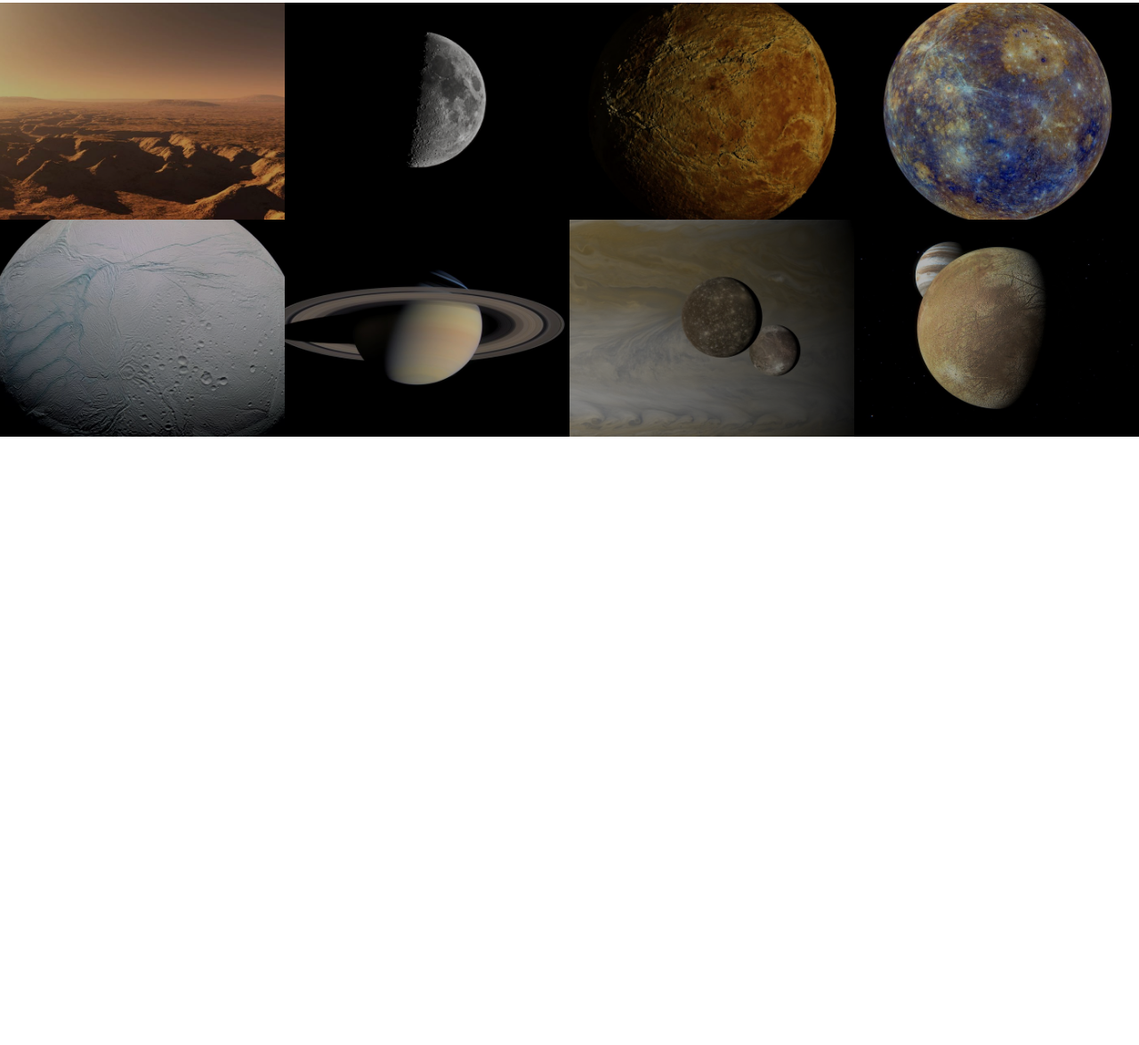
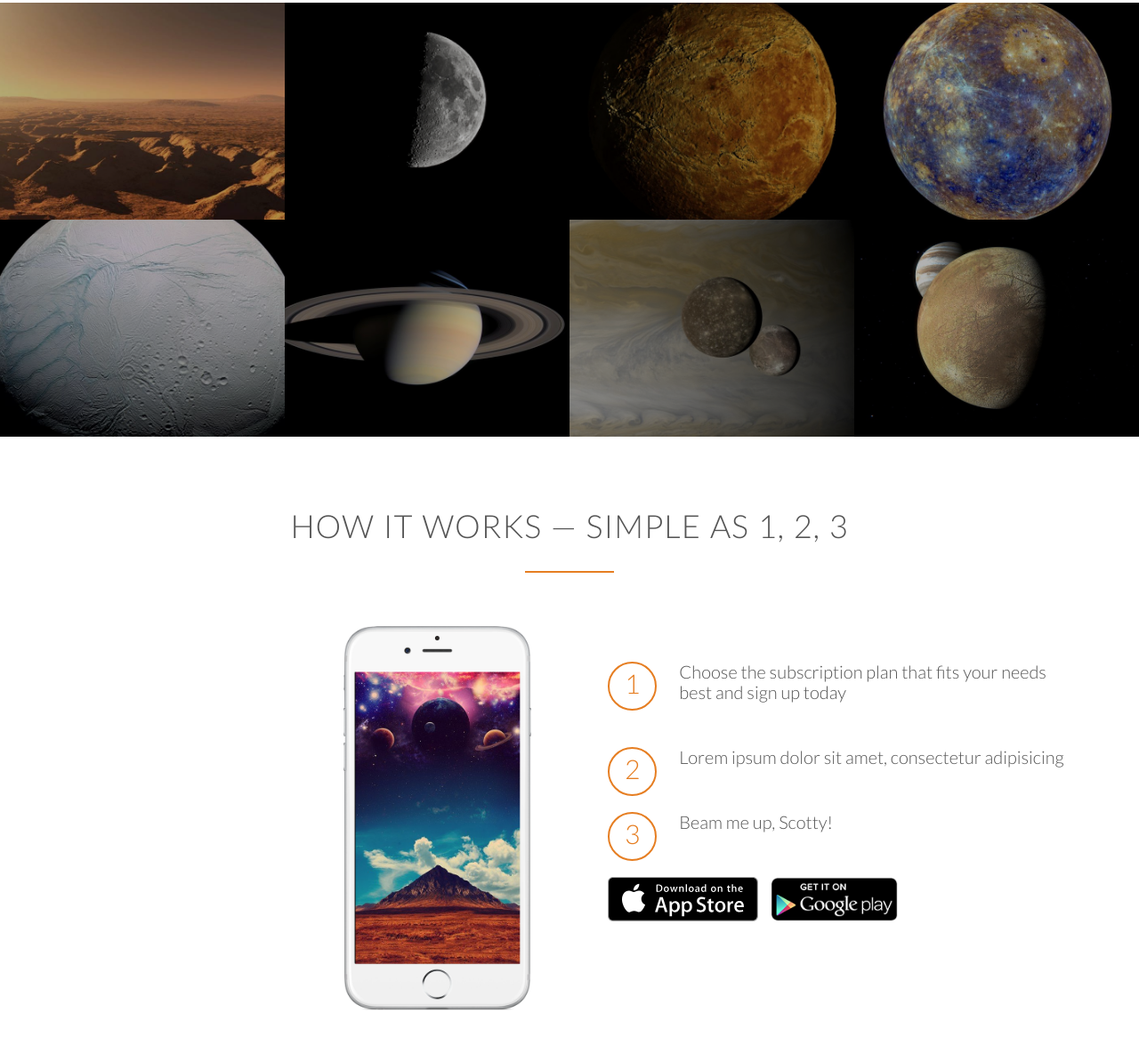
Before and after one commit to josip1987/space-travel-website, a website built with webpack: page app/index.html in a window 1280 px wide. Shown: the part 1458-2633 px from the top of the page at 89% size. Before the commit the page ends 1949 px from the top, so only its background shows below. Built offline with nearby package versions, Linux system fonts and the light colour scheme.

Commit message:
how it works section

```diff
--- a/app/assets/styles/modules/_buttons.css
+++ b/app/assets/styles/modules/_buttons.css
@@ -31,3 +31,11 @@
 		}
 	}
 }
+
+.btn-app {
+	&__image {
+		height: 50px;
+		width: auto;
+		margin-right: 10px;
+	}
+}
--- /dev/null
+++ b/app/assets/styles/modules/_section-how-it-works.css
@@ -0,0 +1,36 @@
+.how-it-works {
+
+	&__box:first-child {
+		text-align: right;
+		padding-right: 3%;
+		margin-top: 30px;
+	}
+
+	&__box:last-child {
+		text-align: left;
+		padding-left: 3%;
+		margin-top: 70px;
+	}
+
+	&__image {
+		width: 40%;
+	}
+
+	&__steps {
+		margin-bottom: 50px;
+
+		&--number {
+			color: $carrot;
+			border: 2px solid $carrot;
+			display: inline-block;
+			border-radius: 50%;
+			height: 55px;
+			width: 55px;
+			text-align: center;
+			padding: 5px;
+			float: left;
+			font-size: 150%;
+			margin-right: 25px;
+		}
+	}
+}
--- a/app/assets/styles/styles.css
+++ b/app/assets/styles/styles.css
@@ -12,4 +12,5 @@
 @import "modules/_section";
 @import "modules/_section-features";
 @import "modules/_section-planets";
+@import "modules/_section-how-it-works";
 @import "modules/_icons";
--- a/app/index.html
+++ b/app/index.html
@@ -101,6 +101,34 @@
 		</ul> <!--/ .section-planets__gallery -->
 	</section> <!--/ .section .section-planets -->
 
+	<section class="section how-it-works">
+		<div class="row">
+			<h2 class="section__title">How it works &mdash; Simple as 1, 2, 3</h2>
+		</div> <!--/ .row -->
+		<div class="row">
+			<div class="col span-1-of-2 how-it-works__box">
+				<img class="how-it-works__image" src="../assets/images/spaceApp.png" alt="App">
+			</div>
+			<div class="col span-1-of-2 how-it-works__box">
+				<div class="how-it-works__steps">
+					<div class="how-it-works__steps--number">1</div>
+					<p class="how-it-works__steps--text">Choose the subscription plan that fits your needs best and sign up today</p>
+				</div>
+				<div class="how-it-works__steps">
+					<div class="how-it-works__steps--number">2</div>
+					<p class="how-it-works__steps--text">Lorem ipsum dolor sit amet, consectetur adipisicing</p>
+				</div>
+				<div class="how-it-works__steps">
+					<div class="how-it-works__steps--number">3</div>
+					<p class="how-it-works__steps--text">Beam me up, Scotty!</p>
+				</div> <!--/ .how-it-works__steps -->
+
+				<a href="#" class="btn-app"><img class="btn-app__image" src="../assets/images/download-app.svg" alt="App"></a>
+				<a href="#" class="btn-app"><img class="btn-app__image" src="../assets/images/download-app-android.png" alt="App"></a>
+			</div>
+		</div> <!--/ .row -->
+	</section> <!--/ .section .how-it-works -->
+
 
 <script src="/temp/scripts/App.js"></script>
 </body>
--- a/app/temp/styles/styles.css
+++ b/app/temp/styles/styles.css
@@ -1229,6 +1229,12 @@ h3 {
   border: 1px solid #cf6d17;
 }
 
+.btn-app__image {
+  height: 50px;
+  width: auto;
+  margin-right: 10px;
+}
+
 .logo {
 	height: 100px;
 	width: auto;
@@ -1346,6 +1352,40 @@ h3 {
   opacity: 1;
 }
 
+.how-it-works__box:first-child {
+  text-align: right;
+  padding-right: 3%;
+  margin-top: 30px;
+}
+
+.how-it-works__box:last-child {
+  text-align: left;
+  padding-left: 3%;
+  margin-top: 70px;
+}
+
+.how-it-works__image {
+  width: 40%;
+}
+
+.how-it-works__steps {
+  margin-bottom: 50px;
+}
+
+.how-it-works__steps--number {
+  color: #e67e22;
+  border: 2px solid #e67e22;
+  display: inline-block;
+  border-radius: 50%;
+  height: 55px;
+  width: 55px;
+  text-align: center;
+  padding: 5px;
+  float: left;
+  font-size: 150%;
+  margin-right: 25px;
+}
+
 .icon-big {
 	font-size: 350%;
 	display: block;
```
Also changed, not shown: app/assets/images/download-app-android.png (added), app/assets/images/download-app.svg (added), app/assets/images/spaceApp.png (added).
